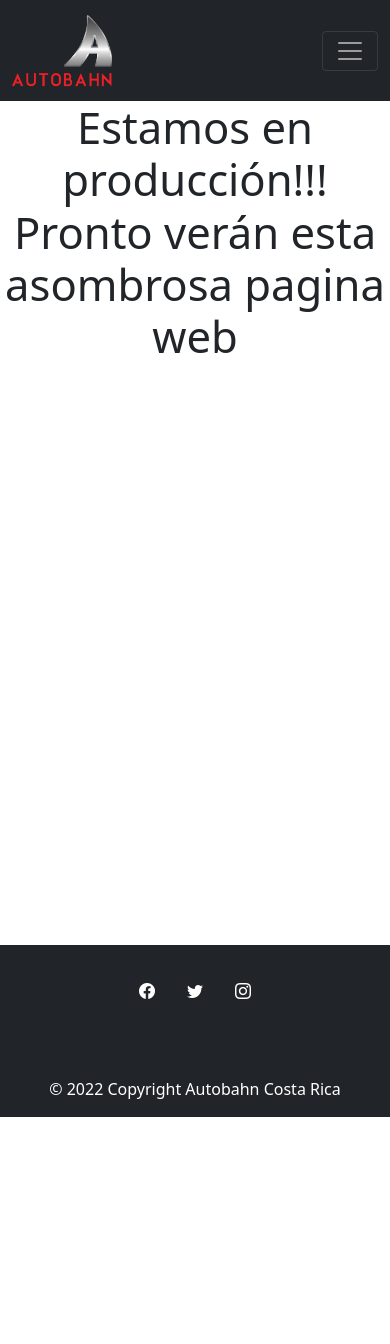
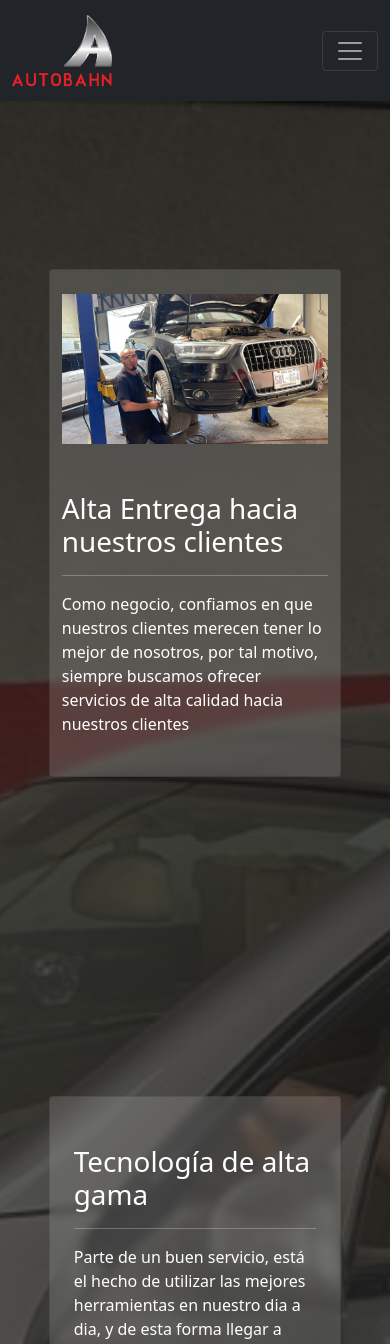
Before and after one commit to Rdani2005/autobahn, a React (Create React App) app: page /taller in a window 390 px wide. Shown: the top 1344 px of the page. Before the commit the page ends 1117 px from the top, so only its background shows below. Built offline with nearby package versions, Linux system fonts and the light colour scheme.

Commit message:
Added the AutoShop View

```diff
--- a/package.json
+++ b/package.json
@@ -1,5 +1,5 @@
 {
-  "name": "frontend",
+  "name": "autobahn-cr",
   "version": "0.1.0",
   "private": true,
   "dependencies": {
--- a/src/App.js
+++ b/src/App.js
@@ -5,11 +5,11 @@ import React from 'react';
 // ------------------ Files ------------------------------------
 // Views
 import MainPage from "./views/MainPage";
+import VehiclesParts from "./views/VehiclesParts"
+import AutoShop from "./views/AutoShop"
+import ContactPage from "./views/ContactPage"
 import Error404 from "./views/Error404";
-import VehiclesParts from "./views/VehiclesParts"
-import DeployingPage from "./views/DeployingPage"
-import ContactPage from "./views/ContactPage"
-
+// import DeployingPage from "./views/DeployingPage"
 // Components
 import Header from "./components/Header"
 import Footer from "./components/Footer"
@@ -21,7 +21,7 @@ const App = () => {
       <Routes>
         <Route path="/" element={<MainPage />} />
         <Route path="/distribuidor" element={<VehiclesParts />} />
-        <Route path="/taller" element={<DeployingPage />} />
+        <Route path="/taller" element={<AutoShop />} />
         <Route path="/contacto" element={<ContactPage />} />
         <Route path="*" element={<Error404 />} />
       </Routes>
--- /dev/null
+++ b/src/components/AutoShop/CardSection.js
@@ -0,0 +1,49 @@
+import React from 'react'
+
+const CardSection = (props) => {
+
+    if (props.type === "1") {
+
+        return (
+            <section className="min-vh-100 d-flex align-items-center justify-content-center ">
+                <div className="container card text-white bg-cristal h-50 w-75">
+                    <div className="row">
+                        <div className="col-sm-6 my-4 ">
+                            <img src={props.imagen} alt="mecanico-trabajando" className="w-100" />
+                        </div>
+                        <div className="col-sm-6 my-4">
+                            <h1>{props.title}</h1>
+                            <hr />
+                            <p>
+                                {props.description}
+                            </p>
+                        </div>
+                    </div>
+                </div>
+            </section>
+        )
+
+    } else if (props.type === "2") {
+        return (
+            <section className="min-vh-100 d-flex align-items-center justify-content-center ">
+                <div className="container card text-white bg-cristal h-75 w-75 p-4">
+                    <div className="row">
+                        <div className="col-sm-6 my-4">
+                            <h1>{props.title}</h1>
+                            <hr />
+                            <p>
+                                {props.description}
+                            </p>
+                        </div>
+                        <div className="col-sm-6 my-4">
+                            <img src={props.imagen} alt="mecanico-trabajando" className="w-100" />
+                        </div>
+                    </div>
+                </div>
+            </section>
+        )
+    }
+
+}
+
+export default CardSection
--- a/src/views/AutoShop.js
+++ b/src/views/AutoShop.js
@@ -0,0 +1,37 @@
+import React from 'react'
+
+import CardSection from '../components/AutoShop/CardSection'
+
+const AutoShop = () => {
+    let mec1 = require('../images/Mecanico1.jpg')
+    let mec2 = require('../images/plataforma.jpg')
+    let mec3 = require('../images/mecanico3.jpg')
+
+    return (
+        <main className="beggining">
+            <CardSection
+                type="1"
+                imagen={mec1}
+                title="Alta Entrega hacia nuestros clientes"
+                description="Como negocio, confiamos en que nuestros clientes merecen tener lo mejor de nosotros, por tal motivo, siempre buscamos ofrecer servicios de alta calidad hacia nuestros clientes"
+            />
+
+            <CardSection
+                type="2"
+                imagen={mec2}
+                title="Tecnología de alta gama"
+                description="Parte de un buen servicio, está el hecho de utilizar las mejores herramientas en nuestro dia a dia, y de esta forma llegar a brindar el excelente servicio que siempre hemos brindado"
+            />
+
+            <CardSection
+                type="1"
+                imagen={mec3}
+                title="Alta Recomendación por parte de nuestros Clientes"
+                description="Si algo nos caracteriza como empresa, es la alta fiabilidad de nuestros servicios, y no solamente dicho por nosotros, sino por todos nuestros clientes satisfechos de nuestro trabajo"
+            />
+
+        </main>
+    )
+}
+
+export default AutoShop
```
Also changed, not shown: 1 other file (tests, documents, lock files or other folders).
